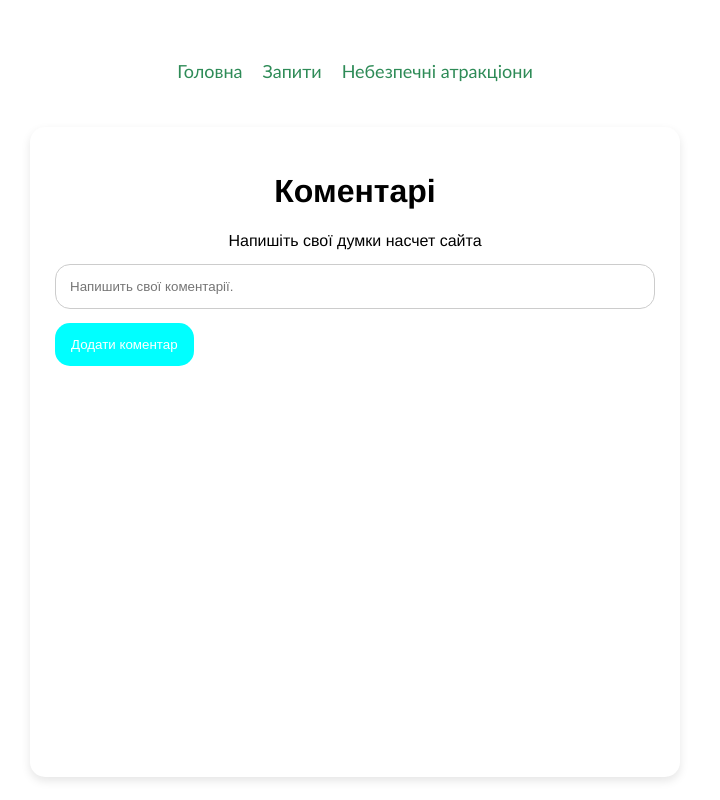
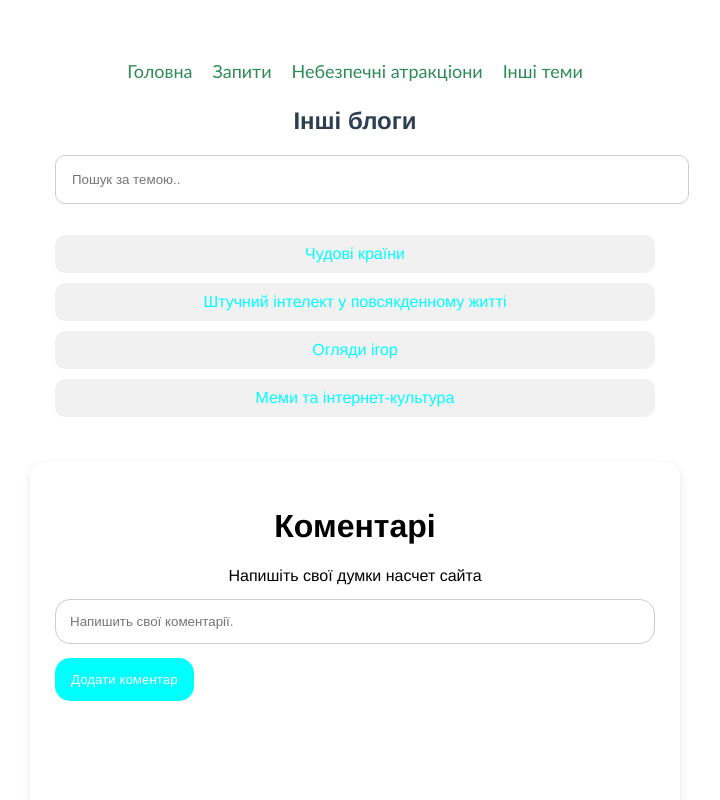
Before and after one commit to Killer-Pico/Blogging-and-talking-about-things, a Vue app in the folder finale/: page /blog-topics in a window 1280 px wide. Shown: the top 800 px of the page, without its empty margins (285-1005 px from the left). Built offline with nearby package versions, Linux system fonts and the light colour scheme.

Commit message:
add filter

```diff
--- a/finale/src/App.vue
+++ b/finale/src/App.vue
@@ -4,6 +4,7 @@
       <router-link to="/">Головна</router-link>
       <router-link to="/requests">Запити</router-link>
       <router-link to="/dangerous-rides">Небезпечні атракціони</router-link>
+      <router-link to="/blog-topics">Інші теми</router-link>
     </nav>
     <router-view />
     <CommentComponent />
--- a/finale/src/components/FooterComponent.vue
+++ b/finale/src/components/FooterComponent.vue
@@ -1,9 +1,10 @@
 <template>
 <footer>
     <div class="info">
-          <router-link to="/">Головна</router-link>
+      <router-link to="/">Головна</router-link>
       <router-link to="/requests">Запити</router-link>
       <router-link to="/dangerous-rides">Небезпечні атракціони</router-link>
+      <router-link to="/blog-topics">Інші теми</router-link>
         <p>2025 рік | Блоги</p>
 </div>
 </footer>
--- /dev/null
+++ b/finale/src/pages/BlogTopicsPage.vue
@@ -0,0 +1,69 @@
+<template>
+  <div class="topics">
+    <h2>Інші блоги</h2>
+        <input v-model="filter" type="text" placeholder="Пошук за темою.." />
+            <ul>
+      <li
+        v-for="(topic, index) in filteredTopics"
+        :key="index"
+      >
+        {{ topic }}
+      </li>
+    </ul>
+  </div>
+</template>
+
+<script>
+export default {
+  name: "BlogTopics",
+  data() {
+    return {
+      filter: "",
+      topics: [
+        "Чудові країни",
+        "Штучний інтелект у повсякденному житті",
+        "Огляди ігор",
+        "Меми та інтернет-культура",
+      ]
+    };
+  },
+  computed: {
+    filteredTopics() {
+      const query = this.filter.toLowerCase();
+      return this.topics.filter(topic =>
+        topic.toLowerCase().includes(query)
+      );
+    }
+  }
+};
+</script>
+
+
+<style scoped>
+.topics {
+  max-width: 600px;
+  margin: 25px auto;
+}
+
+input {
+  width: 100%;
+  padding: 16px;
+  margin-bottom: 15px;
+  border: 1px solid #ccc;
+  border-radius: 10px;
+  color:aqua;
+}
+
+ul {
+  list-style: none;
+  padding: 0;
+}
+
+li {
+  background-color: #f1f1f1;
+  margin-bottom: 10px;
+  padding: 10px;
+  border-radius: 10px;
+  color:aqua;
+}
+</style>
--- a/finale/src/router.js
+++ b/finale/src/router.js
@@ -2,6 +2,7 @@ import { createRouter, createWebHistory } from 'vue-router'
 import HomePage from './pages/HomePage.vue'
 import DangerousridesComponent from './components/DangerousridesComponent.vue'
 import RequestPage from './pages/RequestPage.vue'
+import BlogTopicsPage from './pages/BlogTopicsPage.vue'
 
 const routes = [
   {
@@ -18,6 +19,11 @@ const routes = [
     path: '/requests',
     name: 'Request',
     component: RequestPage
+  },
+  {
+path: '/blog-topics',
+name: 'BlogTopics',
+component: BlogTopicsPage
   }
 ]
 
```
